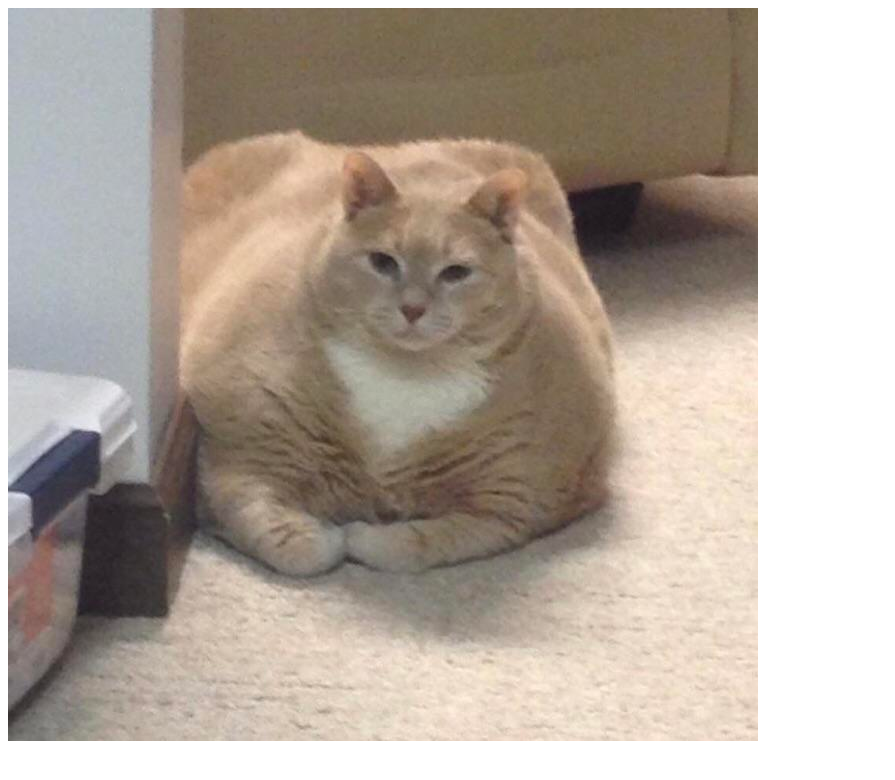
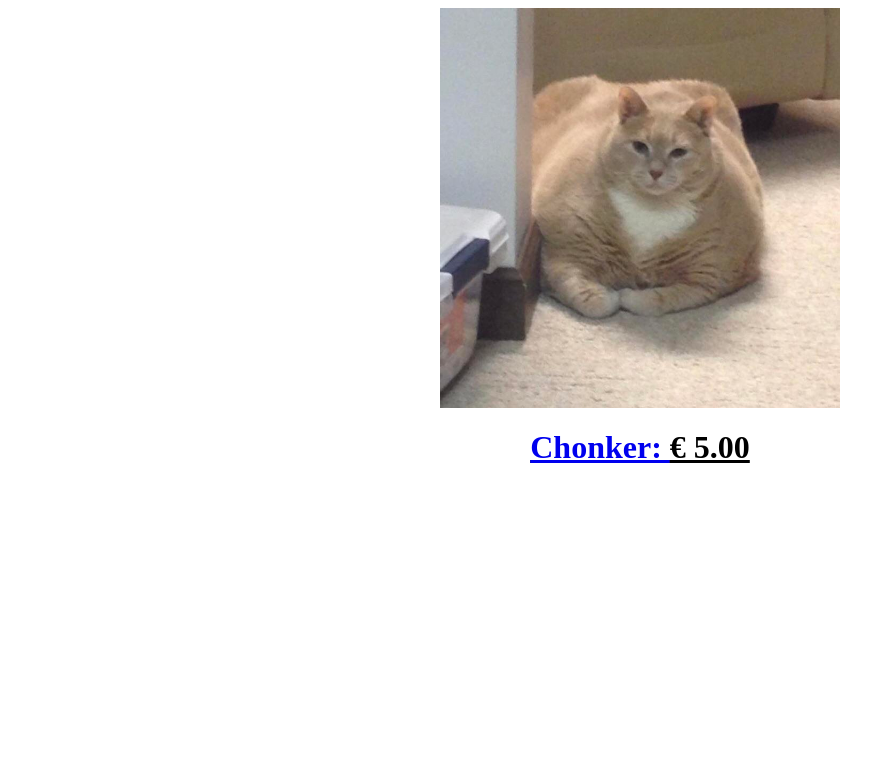
Before and after one commit to thomaseddyson121/webmarkup-opdrachten, a plain HTML site: page index.html in a window 1280 px wide. Shown: the whole page, without its empty margins (0-895 px from the left). Drawn offline with Linux system fonts and the light colour scheme.

Commit message:
More Chonkers

```diff
--- a/index.html
+++ b/index.html
@@ -8,9 +8,12 @@
     <meta name="description" content="description of website">
     <meta name="keywords" content="chonker">
     <title>assignment 2</title>
+    <link rel="stylesheet" href="stylesheet/style.css">
 </head>
 <body>
-    <div><img src="img/chonker.jpg" alt=""></div>
-
+    <div id="content">
+        <img src="img/chonker.jpg" alt="This is a chonker" title="Chonker" width="400" height="400">
+        <h1 id="Chonker-text"><a href="http://www.stankmemes.com/">Chonker: </a> &euro; 5.00</h1>
+    </div>
 </body>
 </html>
--- /dev/null
+++ b/stylesheet/style.css
@@ -0,0 +1,9 @@
+#content {
+    display: flex;
+    flex-direction: column;
+    align-items: center;
+}
+
+#Chonker-text {
+    text-decoration: underline;
+}
```
